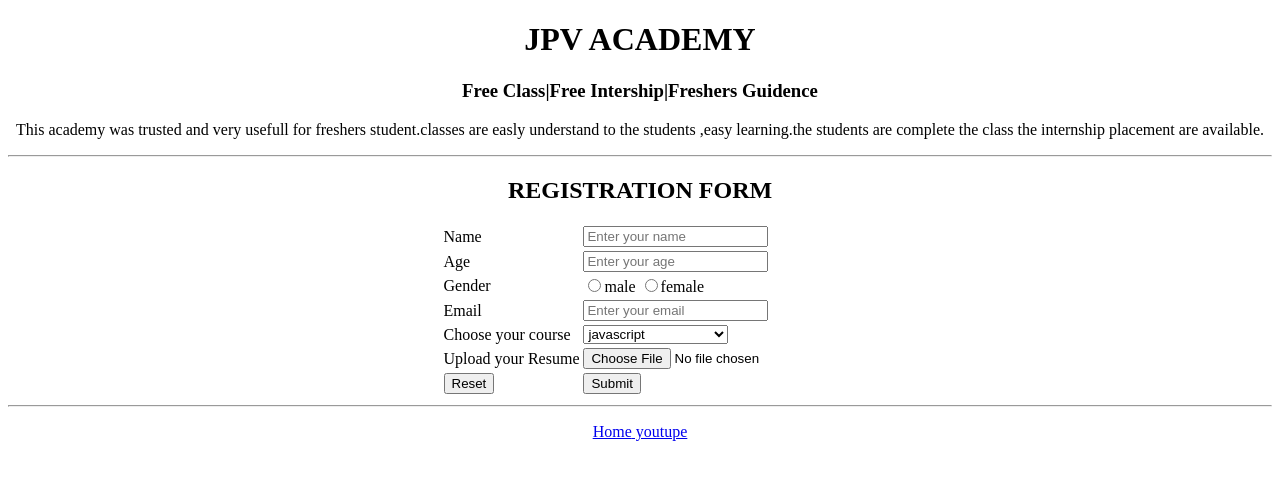
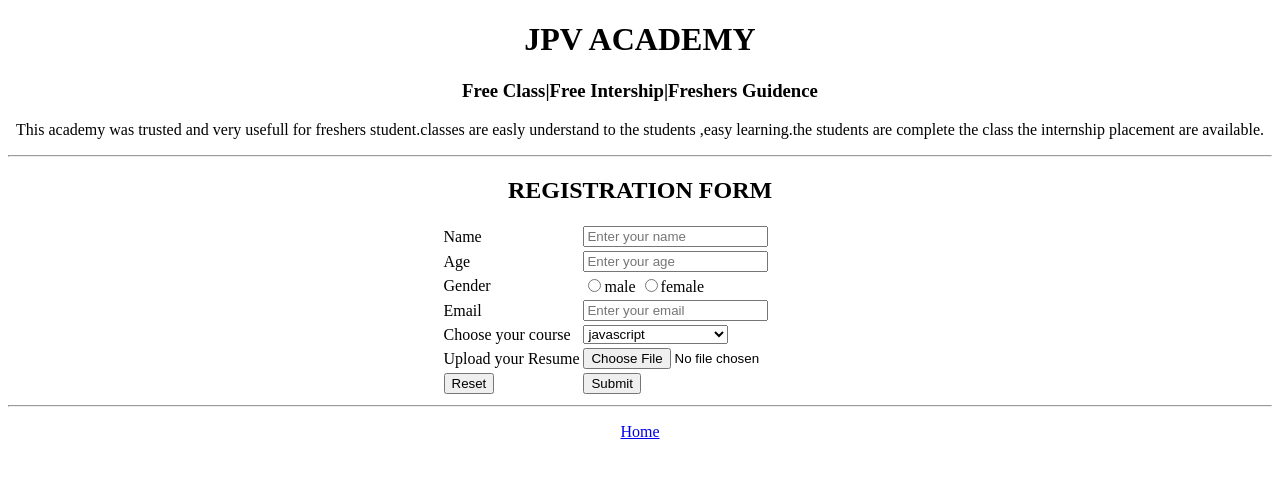
Before and after one commit to Vimala-Devi/Registration-Form, a plain HTML site: page index1.html in a window 1280 px wide. Drawn offline with Linux system fonts and the light colour scheme.

Commit message:
Update index1.html

```diff
--- a/index1.html
+++ b/index1.html
@@ -58,6 +58,6 @@
         <hr>
         <center>
              <p>
-                <a href="index.html">Home</a><a href="https://www.youtube.com/watch?v=m67-bOpOoPU"> youtupe</a>
+                <a href="index.html">Home</a>
              </p>
         </center>
```
